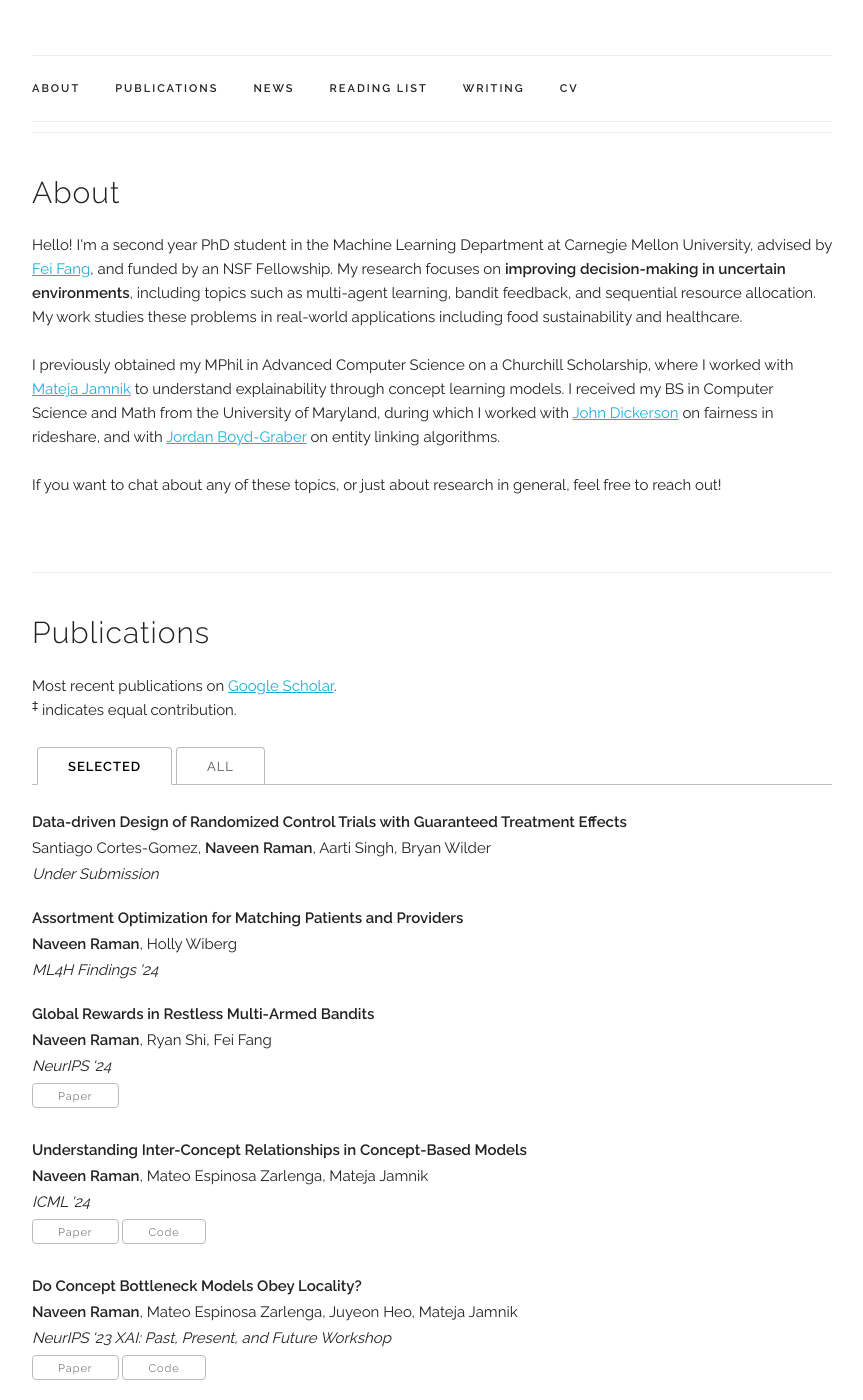
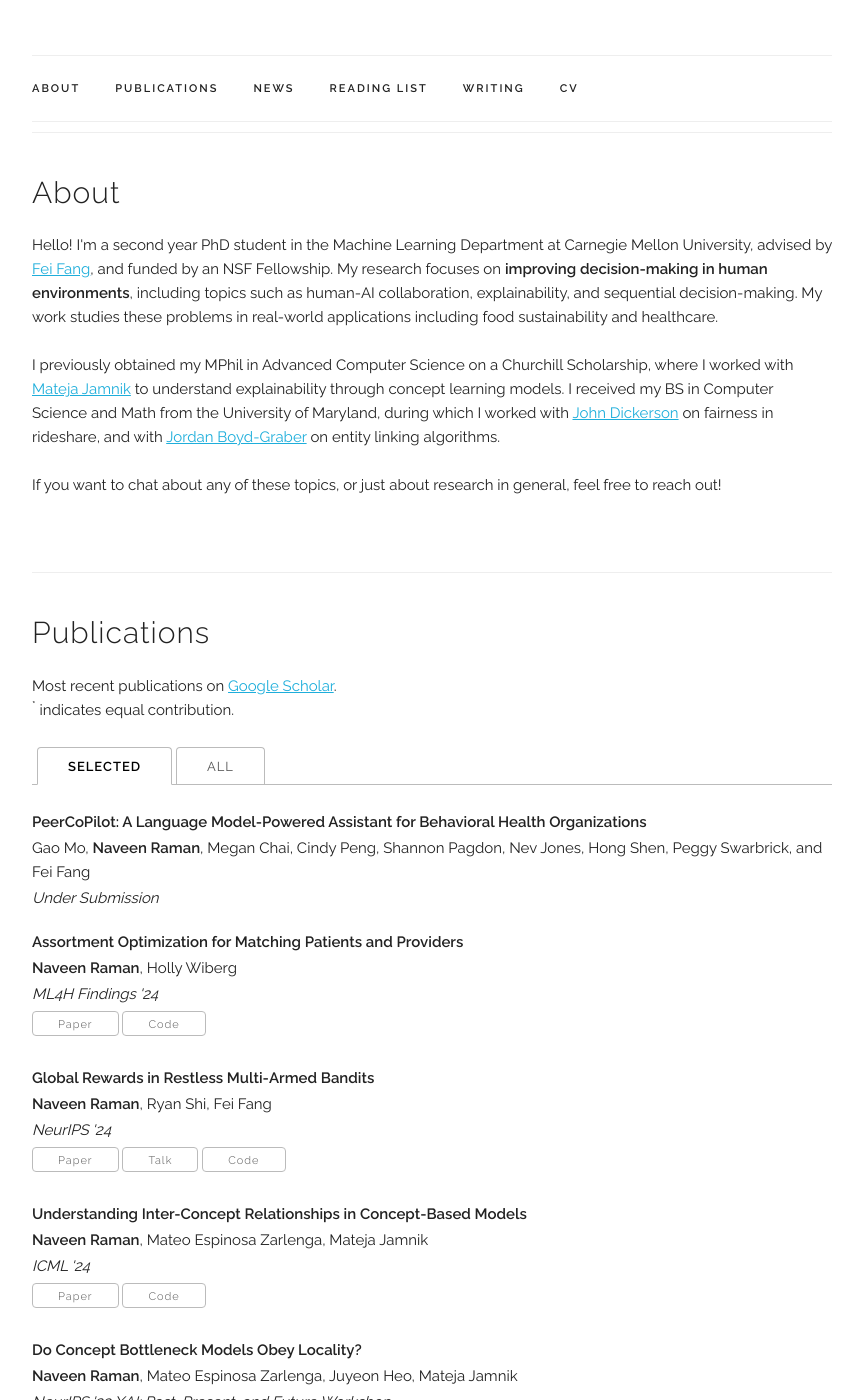
Before and after one commit to naveenr414/naveenr414.github.io, a Jekyll site: the page built from index.html, in a window 1280 px wide and 1400 px high, scrolled down 231 px. Shown: the whole window, without its empty margins (208-1071 px from the left). Built offline with Jekyll 4.4.1, drawn with Linux system fonts in a browser that asks for light colours; some web fonts are replaced; some of the changed text lies outside the part shown.

Commit message:
Updated website

```diff
--- a/_data/news.yaml
+++ b/_data/news.yaml
@@ -1,4 +1,6 @@
 news:
+  - date: "February 2024"
+    info: "Gave talks at the Multi-Agent Learning Group, EAAMO Working Group, and Econ-CS Seminar at CMU"
   - date: "November 2024"
     info: "Gave talks at The Food Rescue Conference and the MARL reading group at UMD"
   - date: "October 2024"
--- a/_data/publications.yaml
+++ b/_data/publications.yaml
@@ -1,18 +1,39 @@
 papers:
+  - title: "PeerCoPilot: A Language Model-Powered Assistant for Behavioral Health Organizations"
+    authors: "Gao Mo, <b>Naveen Raman</b>, Megan Chai, Cindy Peng, Shannon Pagdon, Nev Jones, Hong Shen, Peggy Swarbrick, and Fei Fang"
+    venue: "Under Submission"
+    selected: y
+
+  - title: "Large Language Models in Peer-Run Community Behavioral Health Services: Understanding Peer Specialists and Service Users’ Perspectives on Opportunities, Risks, and Mitigation Strategies"
+    authors: "Megan Chai*, Cindy Peng*, Gao Mo, <b>Naveen Raman</b>, Shannon Pagdon, Fei Fang, Nev Jones, Peggy Swarbrick, Hong Shen"
+    venue: "Under Submission"
+    selected: n
+
+  - title: "Contextual Budget Allocation for Food Rescue Volunteer Engagement"
+    authors: "Ariana Tang, <b>Naveen Raman</b>, Fei Fang, Ryan Shi"
+    venue: "Under Submission"
+    selected: n
+
   - title: "Data-driven Design of Randomized Control Trials with Guaranteed Treatment Effects"
     authors: "Santiago Cortes-Gomez, <b>Naveen Raman</b>, Aarti Singh, Bryan Wilder"
-    venue: "Under Submission"
-    selected: y
+    venue: "ArXiv '24"
+    paper_pdf: https://arxiv.org/abs/2410.11212
+    code: https://github.com/secg5/risk_certificate
+    selected: n
 
   - title: "Assortment Optimization for Matching Patients and Providers"
     authors: "<b>Naveen Raman</b>, Holly Wiberg"
     venue: "ML4H Findings '24"
+    paper_pdf: https://arxiv.org/abs/2502.10353
+    code: https://github.com/naveenr414/patient-provider
     selected: y
 
   - title: "Global Rewards in Restless Multi-Armed Bandits"
     authors: "<b>Naveen Raman</b>, Ryan Shi, Fei Fang"
     venue: "NeurIPS '24"
     paper_pdf: "https://arxiv.org/abs/2406.00738"
+    code: https://github.com/naveenr414/food-rescue-rmab
+    talk: https://www.youtube.com/watch?v=BSNxGqOSEF4
     selected: y
 
   - title: "Understanding Inter-Concept Relationships in Concept-Based Models"
@@ -34,7 +55,7 @@ papers:
     venue: "AIES '23"
     paper_pdf: "https://arxiv.org/abs/2303.12872"
     code: "https://github.com/collinskatie/cub-s"
-    selected: y
+    selected: n
 
   - title: "Improving Learning-to-Defer Algorithms Through Fine-Tuning"
     authors: "<b>Naveen Raman</b>, Michael Yee"
@@ -43,7 +64,7 @@ papers:
     selected: n
 
   - title: "Eliciting Bias in Question Answering Models through Ambiguity"
-    authors: "Andrew Mao<sup>‡</sup>, <b>Naveen Raman<sup>‡</sup></b>, Matthew Shu, Eric Li, Franklin Yang, Jordan Boyd-Graber"
+    authors: "Andrew Mao*, <b>Naveen Raman*</b>, Matthew Shu, Eric Li, Franklin Yang, Jordan Boyd-Graber"
     venue: "EMNLP '21 Machine Reading for Question Answering Workshop"
     paper_pdf: "https://aclanthology.org/2021.mrqa-1.9/"
     code: "https://github.com/axz5fy3e6fq07q13/emnlp_bias"
--- a/index.html
+++ b/index.html
@@ -7,7 +7,7 @@ title: Home
   <h4>About</h4>
   <p>
   Hello! I'm a second year PhD student in the Machine Learning Department at Carnegie Mellon University, advised by  <a href="https://feifang.info" target="_blank">Fei Fang</a>, and funded by an NSF Fellowship.
-  My research focuses on <b> improving decision-making in uncertain environments</b>, including topics such as multi-agent learning, bandit feedback, and sequential resource allocation.
+  My research focuses on <b> improving decision-making in human environments</b>, including topics such as human-AI collaboration, explainability, and sequential decision-making.
   My work studies these problems in real-world applications including food sustainability and healthcare.
   <br /> <br />
   I previously obtained my MPhil in Advanced Computer Science on a Churchill Scholarship, where I worked with <a href="https://www.cl.cam.ac.uk/~mj201/" target="_blank">Mateja Jamnik</a> to understand explainability through concept learning models.
@@ -25,7 +25,7 @@ title: Home
   <h4>Publications</h4>
 
   <p>Most recent publications on <a href="{{ site.data.main_info.google_scholar }}" target="_blank">Google Scholar</a>.<br/>
-  <sup>‡</sup> indicates equal contribution.
+  <sup>*</sup> indicates equal contribution.
   </p>
 
   <ul class="tab-nav">
@@ -54,8 +54,8 @@ title: Home
               <a class="button" href="{{ paper.poster | prepend: site.baseurl }}" target="_blank">Poster</a>
             {% endif %}
 
-            {% if paper.video %}
-              <a class="button" href="{{ paper.video }}" target="_blank">Video</a>
+            {% if paper.talk %}
+              <a class="button" href="{{ paper.talk }}" target="_blank">Talk</a>
             {% endif %}
 
             {% if paper.code %}
@@ -90,8 +90,8 @@ title: Home
               <a class="button" href="{{ paper.poster | prepend: site.baseurl }}" target="_blank">Poster</a>
             {% endif %}
 
-            {% if paper.video %}
-              <a class="button" href="{{ paper.video }}" target="_blank">Video</a>
+            {% if paper.talk %}
+              <a class="button" href="{{ paper.talk }}" target="_blank">Talk</a>
             {% endif %}
 
             {% if paper.code %}
```
Also changed, not shown: _data/reading.yaml (+20 -2 lines), 1 other file.
